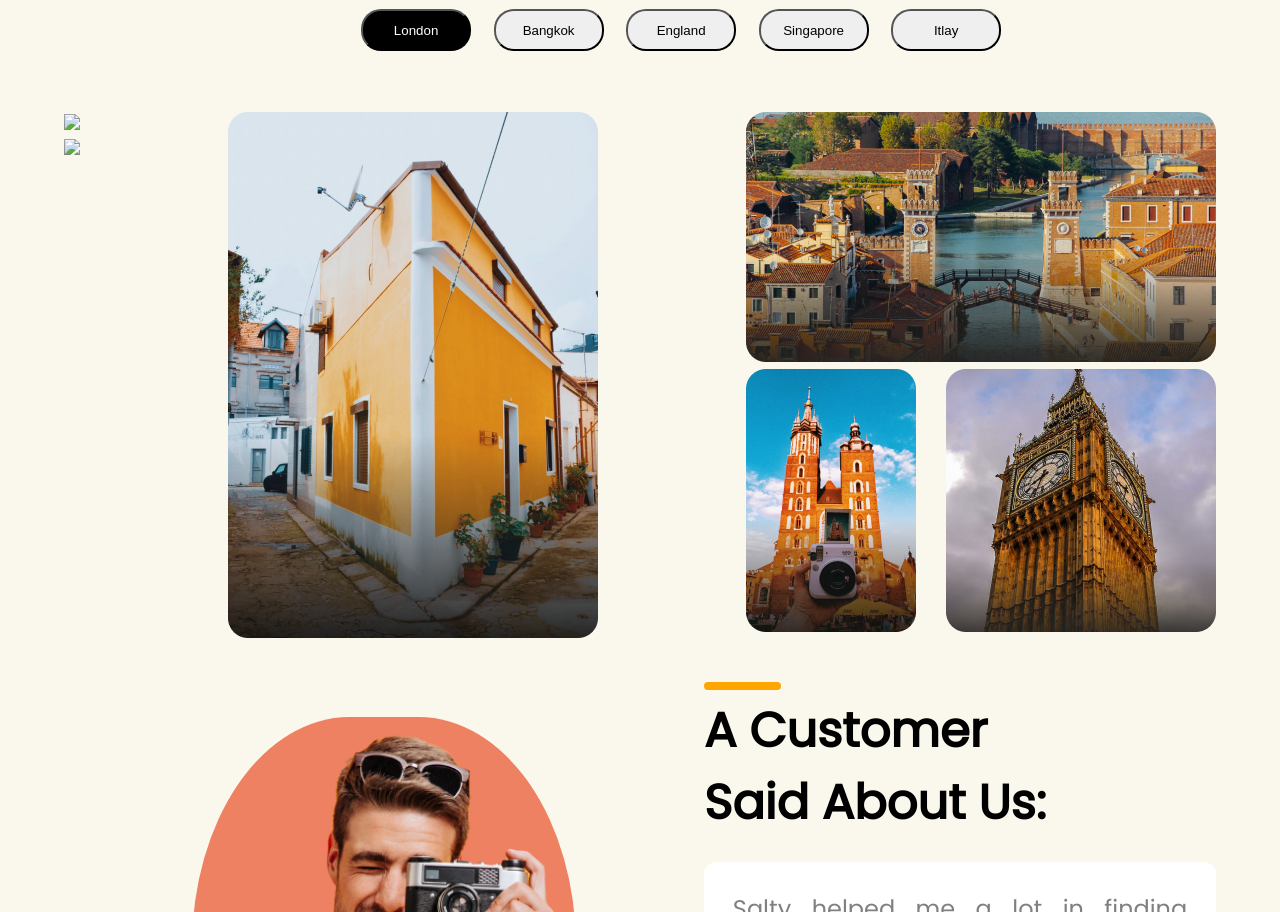
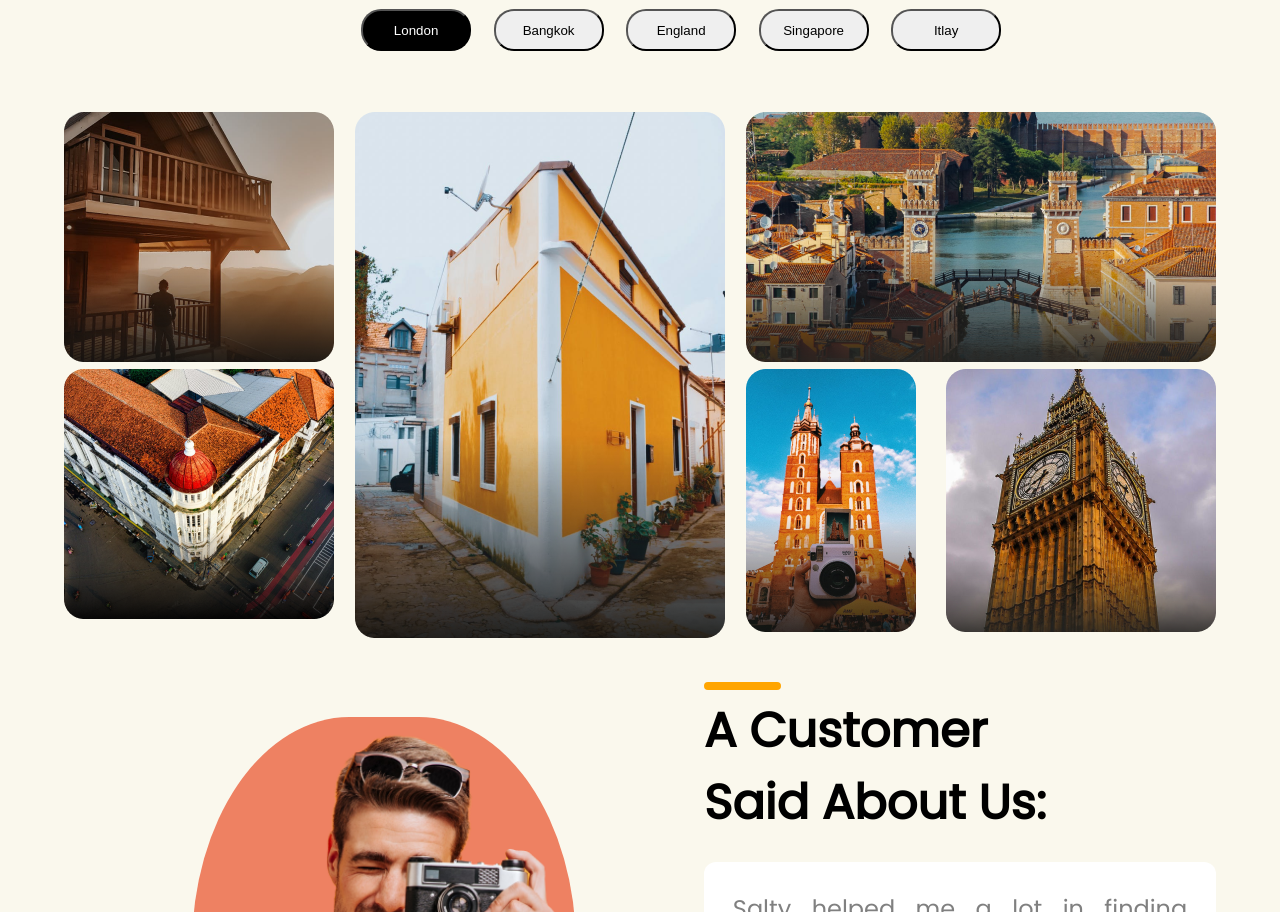
Before and after one commit to amansinghkvian/travel-webpage, a plain HTML site: page index.html in a window 1280 px wide. Shown: the part 2529-3441 px from the top of the page. Drawn offline with Linux system fonts and the light colour scheme.

Commit message:
title updated

```diff
--- a/index.html
+++ b/index.html
@@ -5,7 +5,7 @@
     <meta charset="UTF-8">
     <meta http-equiv="X-UA-Compatible" content="IE=edge">
     <meta name="viewport" content="width=device-width, initial-scale=1.0">
-    <title>Document</title>
+    <title>Travel Webpage</title>
     <link rel="stylesheet" type="text/css"
         href="https://cdnjs.cloudflare.com/ajax/libs/font-awesome/6.3.0/css/all.min.css">
     <link rel="stylesheet" href="style.css">
@@ -199,9 +199,9 @@
         <div class="top-destination-flex anime">
             <div class="top-destination-flex-col1">
                 <div class="dest-col1-first-row"><img
-                        src="./Rectangle 4392./Rectangle 4389.png"></div>
+                        src="./Rectangle 4392/Rectangle 4389.png"></div>
                 <div class="dest-col1-second-row"><img
-                        src="./Rectangle 4392./Group.png"></div>
+                        src="./Rectangle 4392/Group.png"></div>
             </div>
             <div class="top-destination-flex-col2">
                 <img src="./Rectangle 4392/Rectangle 4391.png">
```
